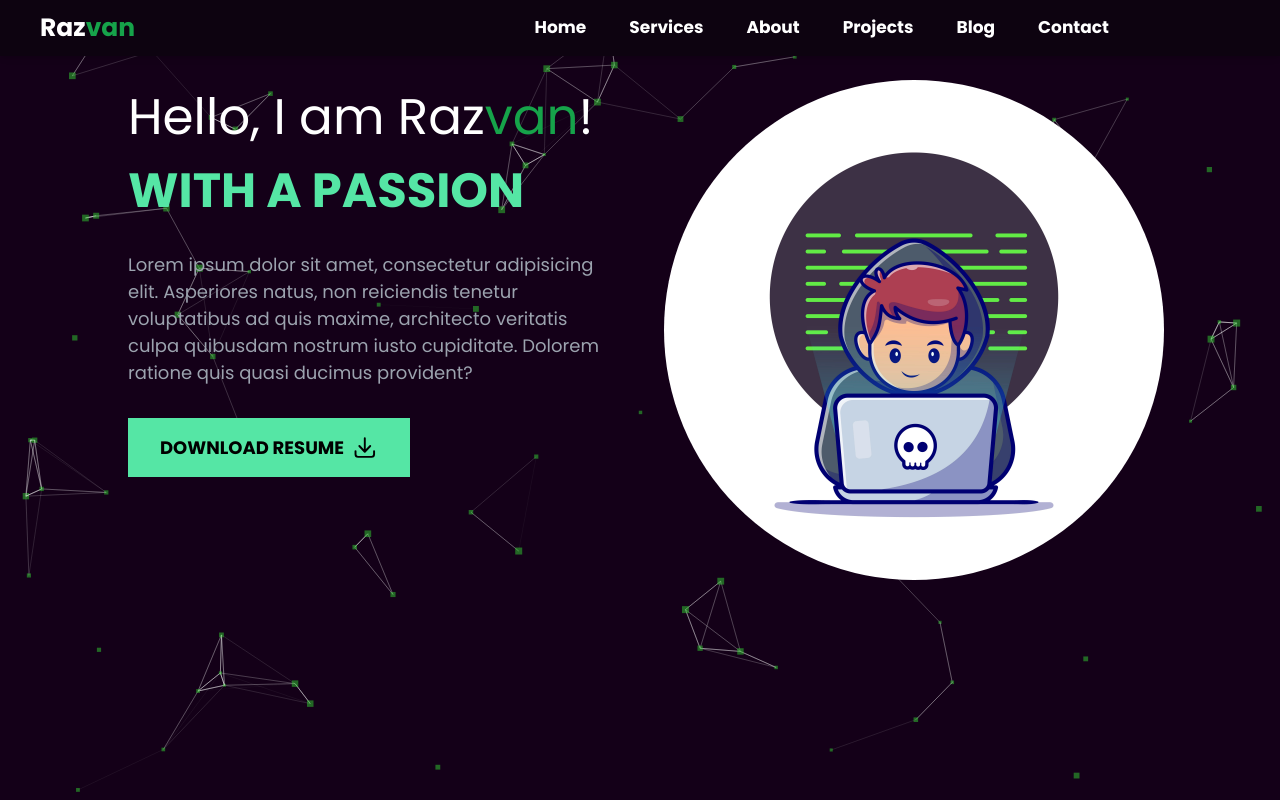
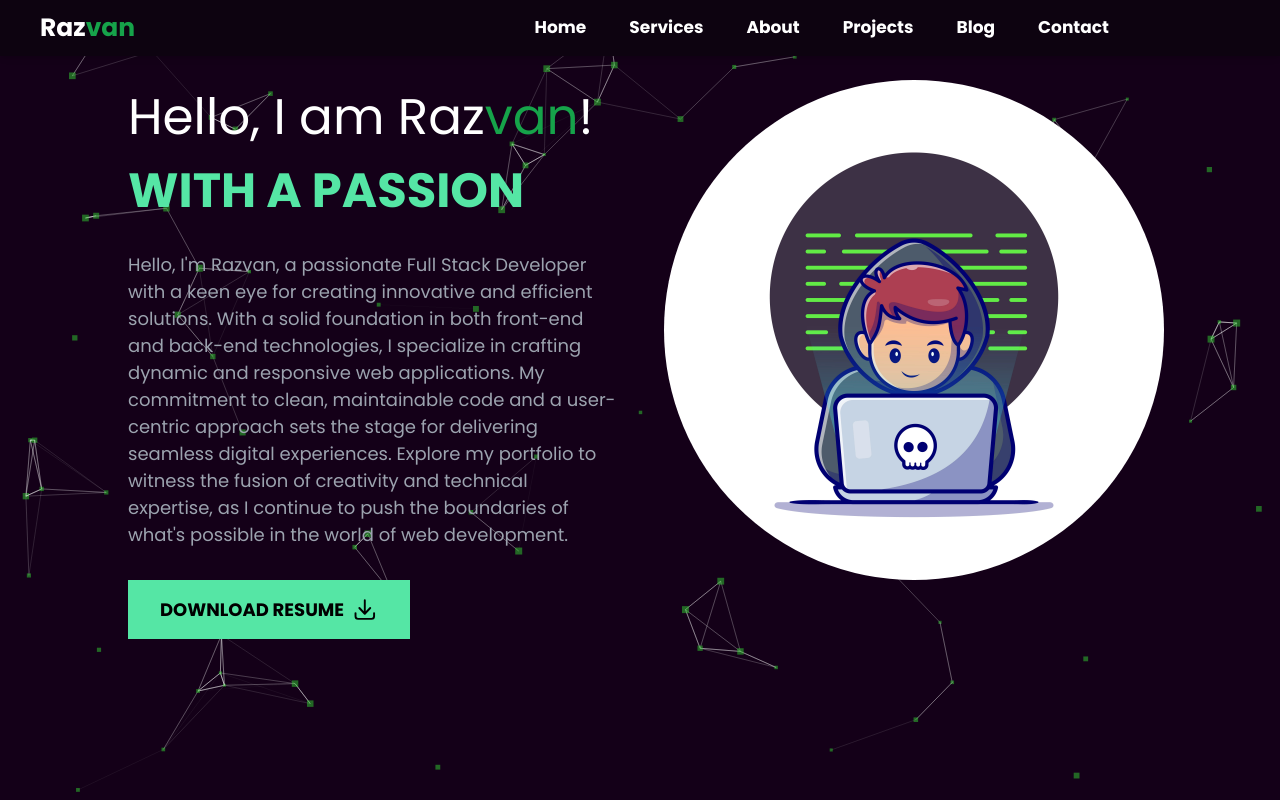
Before and after one commit to Rzvone/nextportfolio, a Next.js app: page / in a window 1280 px wide. Shown: the top 800 px of the page. Built offline with nearby package versions, Linux system fonts and the light colour scheme.

Commit message:
Update Hero.tsx

```diff
--- a/components/Hero.tsx
+++ b/components/Hero.tsx
@@ -25,10 +25,7 @@ const Hero = () => {
           </h1>
           <TextEffect />
           <p className="mt-[1.5rem] text-[18px] text-gray-400  ">
-            Lorem ipsum dolor sit amet, consectetur adipisicing elit. Asperiores
-            natus, non reiciendis tenetur voluptatibus ad quis maxime,
-            architecto veritatis culpa quibusdam nostrum iusto cupiditate.
-            Dolorem ratione quis quasi ducimus provident?
+            Hello, I'm Razvan, a passionate Full Stack Developer with a keen eye for creating innovative and efficient solutions. With a solid foundation in both front-end and back-end technologies, I specialize in crafting dynamic and responsive web applications. My commitment to clean, maintainable code and a user-centric approach sets the stage for delivering seamless digital experiences. Explore my portfolio to witness the fusion of creativity and technical expertise, as I continue to push the boundaries of what's possible in the world of web development.
           </p>
           <div className="mt-[2rem] flex-col space-y-6 sm:space-y-0 sm:flex sm:flex-row items-center sm: space-x-6">
             <button
```
